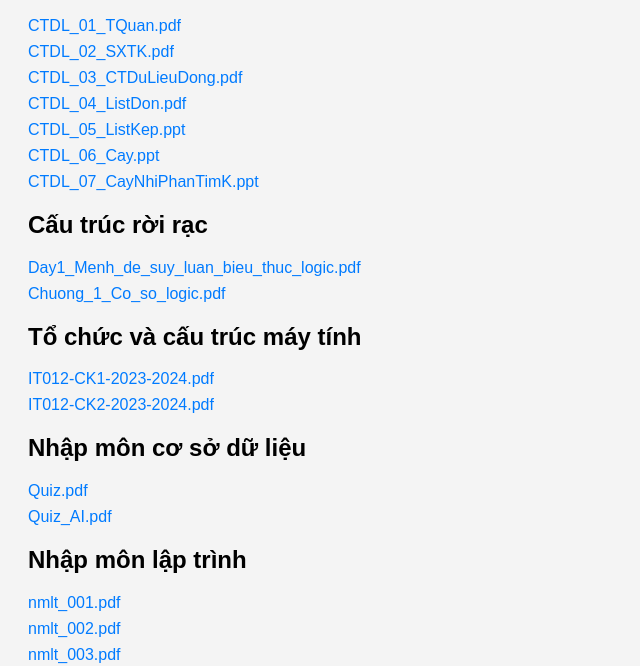
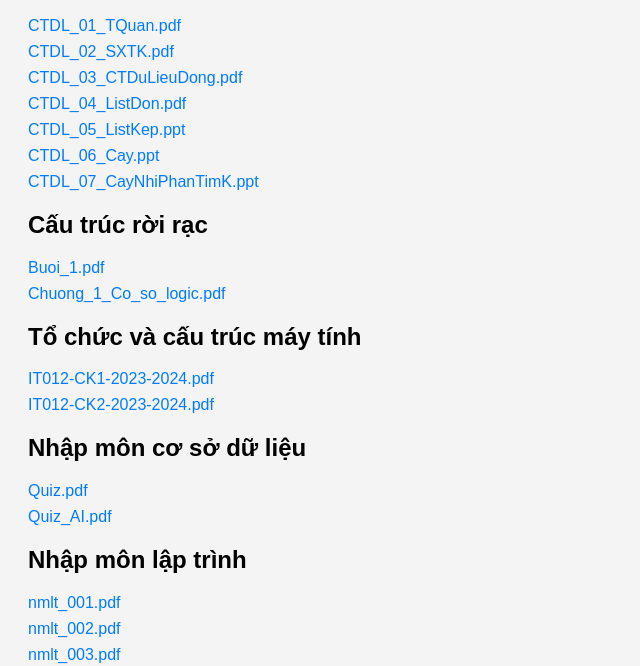
Before and after one commit to anhkhoinp94/uit, a plain HTML site: page index.html in a window 1280 px wide. Shown: the part 139-805 px from the top of the page, without its empty margins (0-640 px from the left). Drawn offline with Linux system fonts and the light colour scheme.

Commit message:
2025-10-29_1023 PM

```diff
--- a/index.html
+++ b/index.html
@@ -59,8 +59,8 @@
 
     <h2>Cấu trúc rời rạc</h2>
     <ul>
-        <li><a href="https://anhkhoinp94.github.io/uit/hk2-cau-truc-roi-rac/Day1_Menh_de_suy_luan_bieu_thuc_logic.pdf"
-                target="_blank">Day1_Menh_de_suy_luan_bieu_thuc_logic.pdf</a></li>
+        <li><a href="https://anhkhoinp94.github.io/uit/hk2-cau-truc-roi-rac/Buoi_1.pdf" target="_blank">Buoi_1.pdf</a>
+        </li>
         <li><a href="https://anhkhoinp94.github.io/uit/hk2-cau-truc-roi-rac/Chuong_1_Co_so_logic.pdf"
                 target="_blank">Chuong_1_Co_so_logic.pdf</a></li>
     </ul>
```
Also changed, not shown: 3 other files.
